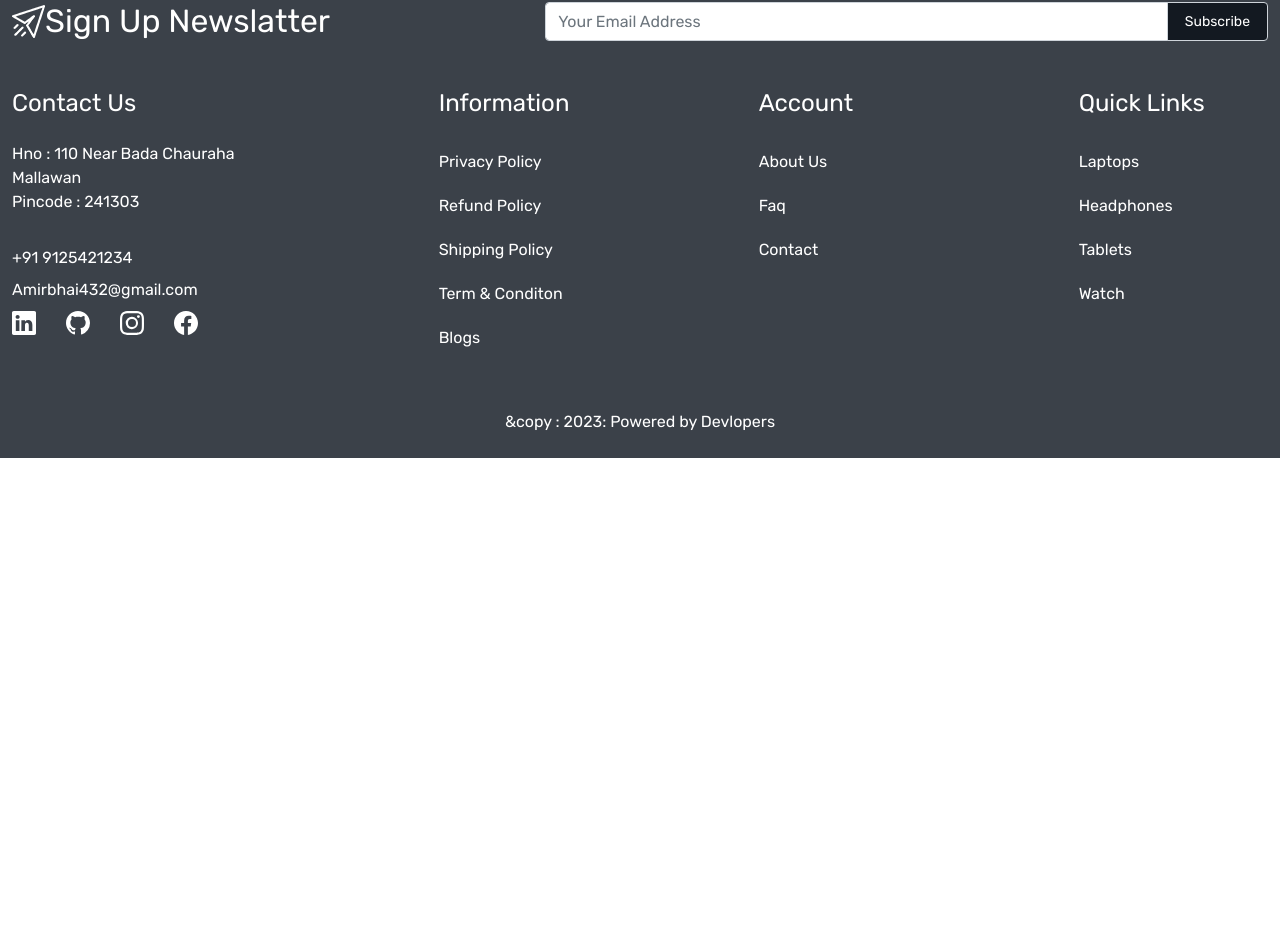
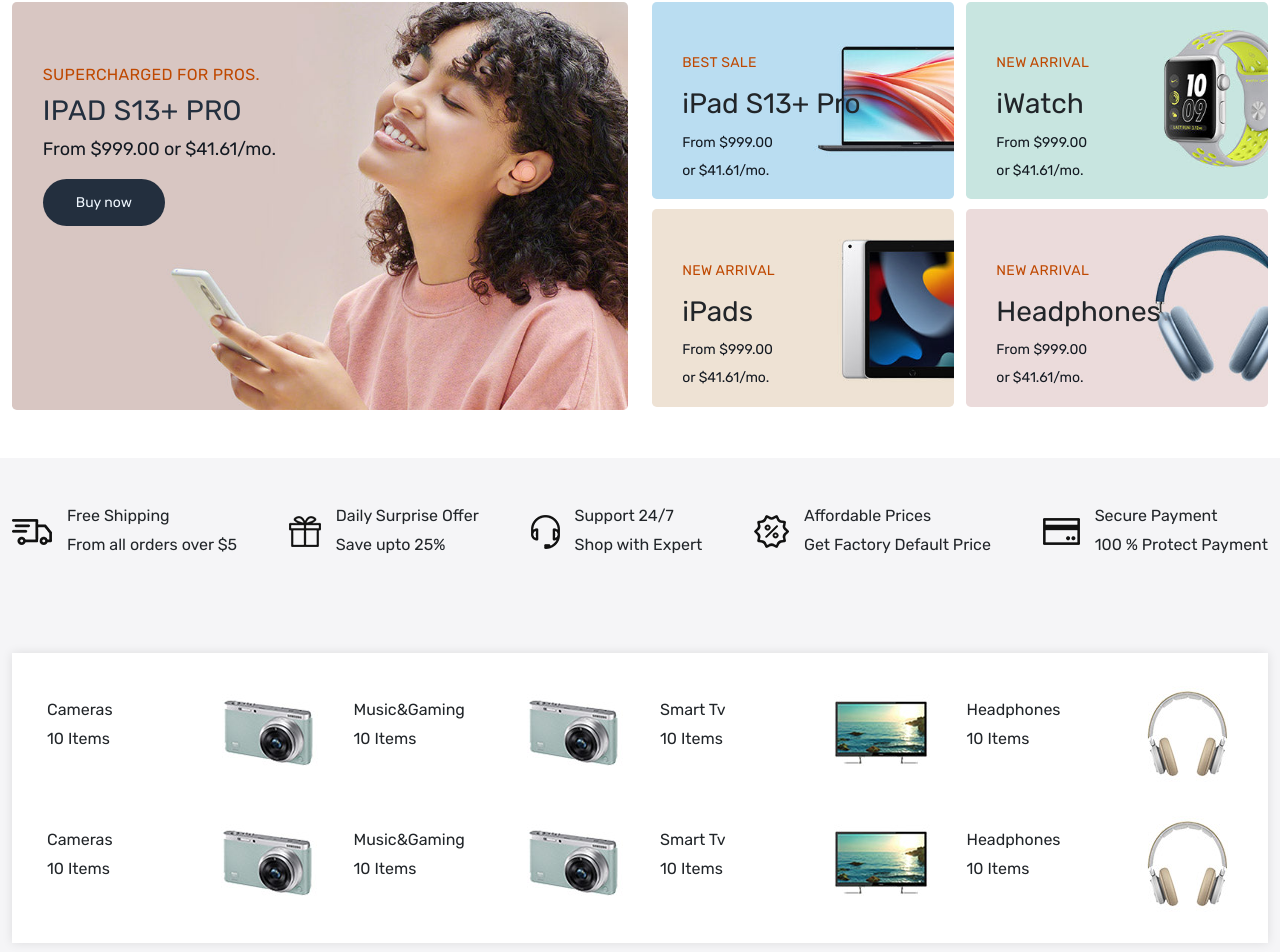
Before and after one commit to AmirAnsari432/E_Commerce_App, a React (Create React App) app: page / in a window 1280 px wide. Shown: the part 279-1231 px from the top of the page. Before the commit the page ends 800 px from the top, so only its background shows below. Built offline with nearby package versions, Linux system fonts and the light colour scheme.

Commit message:
Edit HomePage

```diff
--- a/src/App.css
+++ b/src/App.css
@@ -8,7 +8,10 @@
   --color-131921: #131921;
   --color-3b4149: #3b4149;
   --color-febd69: #febd69;
-  --color-232f3e: #232f3e
+  --color-232f3e: #232f3e;
+  --color-bf4800: #bf4800;
+  --color-f5f5f7: #f5f5f7;
+  --color-ededed: #ededed;
 }
 
 body {
@@ -36,6 +39,20 @@
 
 .gap-30 {
   gap: 30px;
+}
+
+.button {
+  background-color: var(--color-232f3e);
+  color: aliceblue;
+  font-size: 14px;
+  padding: 13px 33px;
+  border-radius: 25px;
+}
+
+.button:hover {
+  background-color: var(--color-febd69);
+  color: #131921;
+
 }
 
 
@@ -135,3 +152,110 @@
 }
 
 /* footer part end  */
+
+/* home page  */
+.main-banner-content {
+  top: 15%;
+  left: 5%;
+}
+
+.main-banner-content h4 {
+  font-size: 16px;
+  font-weight: 400;
+  color: var(--color-bf4800);
+  line-height: 24px;
+  margin: 0 0 12px;
+  letter-spacing: .3px;
+  text-transform: uppercase;
+}
+
+.main-banner-content h3 {
+  /* font-size: 16px; */
+  font-weight: 400;
+  color: var(--color-232f3e);
+  line-height: 24px;
+  margin: 0 0 12px;
+  letter-spacing: .3px;
+  text-transform: uppercase;
+}
+
+.main-banner-content p {
+  font-size: 18px;
+  line-height: 28px;
+  letter-spacing: 0.4;
+  color: var(--color-131921);
+}
+
+
+.small-banner-content {
+  top: 25%;
+  left: 10%;
+}
+
+.small-banner-content h4 {
+  font-size: 14px;
+  font-weight: 400;
+  color: var(--color-bf4800);
+  line-height: 24px;
+  margin: 0 0 12px;
+  letter-spacing: .3px;
+  text-transform: uppercase;
+}
+
+.small-banner-content h2 {
+  font-size: 22px;
+  font-weight: 400;
+  color: var(--color-232f3e);
+  line-height: 24px;
+  margin: 0 0 12px;
+  letter-spacing: .3px;
+  text-transform: uppercase;
+}
+
+.small-banner-content p {
+  font-size: 14px;
+  line-height: 28px;
+  letter-spacing: 0.4;
+  color: var(--color-131921);
+}
+
+.small-banner {
+  width: 49%;
+}
+
+/* home wrapper -2  */
+.home-wrapper-2 {
+  background-color: var(--color-f5f5f7);
+}
+
+/* home wrapper-2 :end */
+
+/* categories section start  */
+.categories>div>div{
+  width: 60%;
+}
+.categories {
+  background-color: white;
+  box-shadow: 0 0 10px #0000001a;
+  padding: 15px;
+}
+
+.categories>div {
+  width: 25%;
+  padding: 10px 10px 10px 20px;
+}
+
+.categories>div:nth-child(1) .categories>div:nth-child(2) .categories>div:nth-child(3) .categories>div:nth-child(4) {
+  border-right: 1px solid var(--color-ededed);
+}
+
+.categories>div:nth-child(1) .categories>div:nth-child(2) .categories>div:nth-child(3) {
+  border-right: 1px solid var(--color-ededed);
+}
+
+.categories>div:nth-child(5) .categories>div:nth-child(6) .categories>div:nth-child(7) {
+  border-right: 1px solid var(--color-ededed);
+}
+
+
+/* home page end  */
--- a/src/pages/Home.js
+++ b/src/pages/Home.js
@@ -1,9 +1,203 @@
-import React from 'react'
+import React from "react";
+import { Link } from "react-router-dom";
 
 const Home = () => {
   return (
-    <div>Home</div>
-  )
-}
+    <>
+      <section className="home-wrapper-1 py-5">
+        <div className="container-xxl">
+          <div className="row">
+            <div className="col-6">
+              <div className="main-banner position-relative">
+                <img
+                  src="images/main-banner-1.jpg"
+                  className="img-fluid rounded-3"
+                  alt="main banner"
+                />
+                <div className="main-banner-content position-absolute">
+                  <h4>SUPERCHARGED FOR PROS.</h4>
+                  <h3>iPad S13+ Pro</h3>
+                  <p>From $999.00 or $41.61/mo.</p>
+                  <Link className="button">Buy now </Link>
+                </div>
+              </div>
+            </div>
+            <div className="col-6">
+              <div className="d-flex flex-wrap gap-10 justify-content-between align-items-center">
+                <div className="small-banner position-relative">
+                  <img
+                    src="images/catbanner-01.jpg"
+                    className="img-fluid rounded-3"
+                    alt="main banner"
+                  />
+                  <div className="small-banner-content position-absolute">
+                    <h4>Best Sale </h4>
+                    <h3>iPad S13+ Pro</h3>
+                    <p>
+                      From $999.00 <br /> or $41.61/mo.
+                    </p>
+                  </div>
+                </div>
+                <div className="small-banner position-relative">
+                  <img
+                    src="images/catbanner-02.jpg"
+                    className="img-fluid rounded-3"
+                    alt="main banner"
+                  />
+                  <div className="small-banner-content position-absolute">
+                    <h4>New Arrival</h4>
+                    <h3>iWatch</h3>
+                    <p>
+                      From $999.00 <br /> or $41.61/mo.
+                    </p>
+                  </div>
+                </div>
+                <div className="small-banner position-relative">
+                  <img
+                    src="images/catbanner-03.jpg"
+                    className="img-fluid rounded-3"
+                    alt="main banner"
+                  />
+                  <div className="small-banner-content position-absolute">
+                    <h4>New Arrival</h4>
+                    <h3>iPads </h3>
+                    <p>
+                      From $999.00 <br /> or $41.61/mo.
+                    </p>
+                  </div>
+                </div>
+                <div className="small-banner position-relative">
+                  <img
+                    src="images/catbanner-04.jpg"
+                    className="img-fluid rounded-3"
+                    alt="main banner"
+                  />
+                  <div className="small-banner-content position-absolute">
+                    <h4>New Arrival</h4>
+                    <h3>Headphones </h3>
+                    <p>
+                      From $999.00 <br /> or $41.61/mo.
+                    </p>
+                  </div>
+                </div>
+              </div>
+            </div>
+          </div>
+        </div>
+      </section>
+      <section className="home-wrapper-2 py-5">
+        <div className="container-xxl">
+          <div className="row">
+            <div className="col-12">
+              <div className="servies d-flex align-items-center justify-content-between ">
+                <div className="d-flex align-items-center gap-15">
+                  <img src="images/service.png" alt="services" />
+                  <div>
+                    <h6>Free Shipping</h6>
+                    <p className="mb-0">From all orders over $5</p>
+                  </div>
+                </div>
+                <div className="d-flex align-items-center gap-15">
+                  <img src="/images/service-02.png" alt="services" />
+                  <div>
+                    <h6>Daily Surprise Offer</h6>
+                    <p className="mb-0">Save upto 25%</p>
+                  </div>
+                </div>
+                <div className="d-flex align-items-center gap-15">
+                  <img src="/images/service-03.png" alt="services" />
+                  <div>
+                    <h6>Support 24/7</h6>
+                    <p className="mb-0">Shop with Expert </p>
+                  </div>
+                </div>
+                <div className="d-flex align-items-center gap-15">
+                  <img src="/images/service-04.png" alt="services" />
+                  <div>
+                    <h6>Affordable Prices</h6>
+                    <p className="mb-0">Get Factory Default Price</p>
+                  </div>
+                </div>
+                <div className="d-flex align-items-center gap-15">
+                  <img src="/images/service-05.png" alt="services" />
+                  <div>
+                    <h6>Secure Payment </h6>
+                    <p className="mb-0">100 % Protect Payment </p>
+                  </div>
+                </div>
+              </div>
+            </div>
+          </div>
+        </div>
+      </section>
+      <section className="home-wrapper-2 py-5">
+        <div className="container-xxl">
+          <div className="row">
+            <div className="col-12">
+              <div className="categories d-flex flex-wrap justify-content-between align-items-center">
+                <div className="d-flex gap-30 align-items-center">
+                  <div>
+                    <h6>Cameras</h6>
+                    <p>10 Items </p>
+                  </div>
+                  <img src="images/camera.jpg" />
+                </div>
+                <div className="d-flex align-items-center">
+                  <div>
+                    <h6>Music&Gaming</h6>
+                    <p>10 Items </p>
+                  </div>
+                  <img src="images/camera.jpg" />
+                </div>
+                <div className="d-flex align-items-center">
+                  <div>
+                    <h6>Smart Tv </h6>
+                    <p>10 Items </p>
+                  </div>
+                  <img src="images/tv.jpg" />
+                </div>
+                <div className="d-flex align-items-center">
+                  <div>
+                    <h6>Headphones</h6>
+                    <p>10 Items </p>
+                  </div>
+                  <img src="images/headphone.jpg" />
+                </div>
+                <div className="d-flex align-items-center">
+                  <div>
+                    <h6>Cameras</h6>
+                    <p>10 Items </p>
+                  </div>
+                  <img src="images/camera.jpg" />
+                </div>
+                <div className="d-flex align-items-center">
+                  <div>
+                    <h6>Music&Gaming</h6>
+                    <p>10 Items </p>
+                  </div>
+                  <img src="images/camera.jpg" />
+                </div>
+                <div className="d-flex align-items-center">
+                  <div>
+                    <h6>Smart Tv </h6>
+                    <p>10 Items </p>
+                  </div>
+                  <img src="images/tv.jpg" />
+                </div>
+                <div className="d-flex   align-items-center">
+                  <div>
+                    <h6>Headphones</h6>
+                    <p>10 Items </p>
+                  </div>
+                  <img src="images/headphone.jpg" />
+                </div>
+              </div>
+            </div>
+          </div>
+        </div>
+      </section>
+    </>
+  );
+};
 
-export default Home
+export default Home;
```
